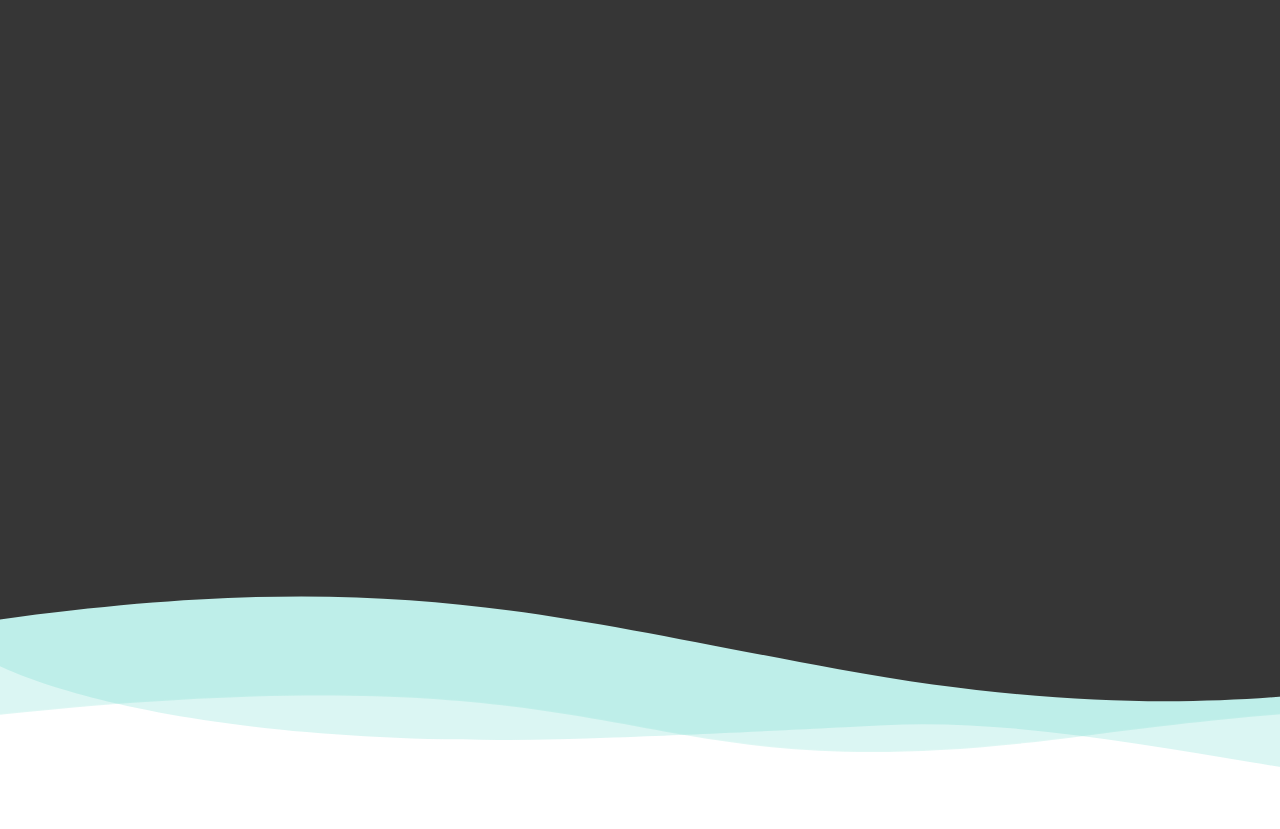
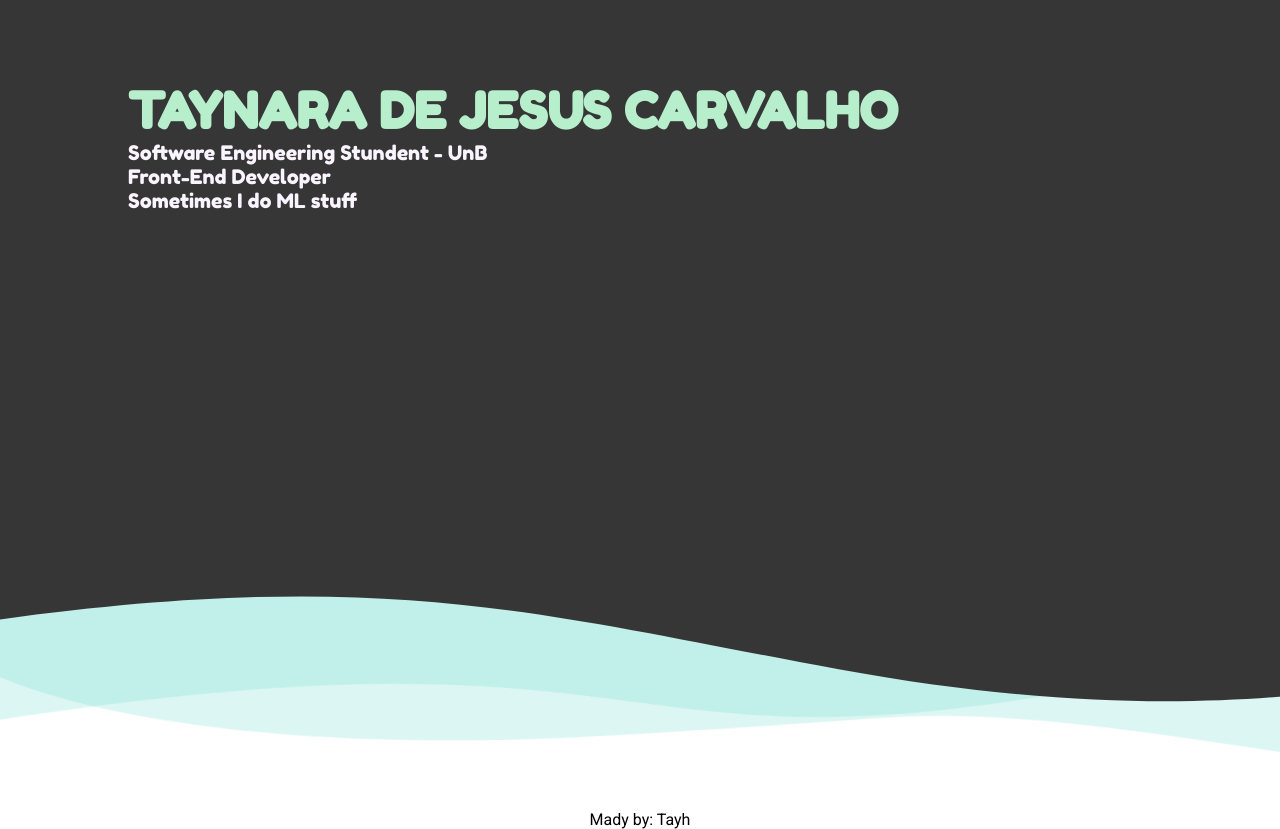
Before and after one commit to tayh/taynaracarvalho.com, a React (Create React App) app: page / in a window 1280 px wide. Shown: the top 829 px of the page. Built offline with nearby package versions, Linux system fonts and the light colour scheme; the HTML template or start-up script is replaced by a standard one.

Commit message:
Fixing animation from SVG

```diff
--- a/src/pages/Main/index.js
+++ b/src/pages/Main/index.js
@@ -5,6 +5,16 @@ import { Container } from './styles';
 export default function Main() {
   return (
     <Container>
+      <div className="card">
+        <h1>TAYNARA DE JESUS CARVALHO</h1>
+        <small>Software Engineering Stundent - UnB</small>
+        <br />
+        <small>Front-End Developer</small>
+        <br />
+
+        <small>Sometimes I do ML stuff</small>
+      </div>
+
       <svg
         className="hoho"
         width="1920"
@@ -35,6 +45,9 @@ export default function Main() {
           </g>
         </g>
       </svg>
+      <footer>
+        <span>Mady by: Tayh</span>
+      </footer>
     </Container>
   );
 }
--- a/src/pages/Main/styles.js
+++ b/src/pages/Main/styles.js
@@ -1,19 +1,69 @@
 import styled from 'styled-components';
 
 export const Container = styled.div`
+  @import url('https://fonts.googleapis.com/css2?family=Roboto&display=swap');
+  @import url('https://fonts.googleapis.com/css2?family=Fredoka+One&display=swap');
+  @import url('https://fonts.googleapis.com/css2?family=Fredoka+One&family=Staatliches&display=swap');
+  font-family: 'Fredoka One', cursive;
+  -webkit-font-smoothing: antialiased;
+  align-items: center;
+
+  footer {
+    margin: auto;
+    font-family: 'Roboto';
+    text-align: center;
+
+  }
+
+  .card {
+    position: absolute;
+    left: 10%;
+    top: 10%;
+    h1 {
+      color: #b7efcd;
+      font-size: 50px;
+    }
+    small {
+      color: #faf4ff;
+      font-size: 20px;
+      transform: rotate(90deg);
+    }
+    fo
+  }
   #Rectangle {
     transform-origin: center bottom;
-    animation: animate 3s linear infinite;
+    animation: animate 10s linear infinite;
+  }
+  #Vector {
+    transform-origin: center bottom;
+    animation: animate2 6s linear infinite;
   }
   @keyframes animate {
     0% {
-      transform: translateY(0);
+      transform: translateY(0) rotate(0);
     }
     50% {
-      transform: translateY(-5%) translateZ(0) scaleY(0.55);
+      transform: translateY(-10%) translateZ(0) scaleY(0.55) rotate(-5deg);
+    }
+    70% {
+      transform: rotate(5deg);
     }
     100% {
       transform: translateY(0%) translateZ(0) scaleY(1);
+    }
+  }
+  @keyframes animate2 {
+    0% {
+      transform: translateY(0%);
+    }
+    50% {
+      transform: translateY(-1%) translateZ(0) rotate(1deg);
+    }
+    70% {
+      transform: translateY(-2%) translateZ(0) rotate(-2deg);
+    }
+    100% {
+      transform: translateY(0%) translateZ(0);
     }
   }
 `;
```
